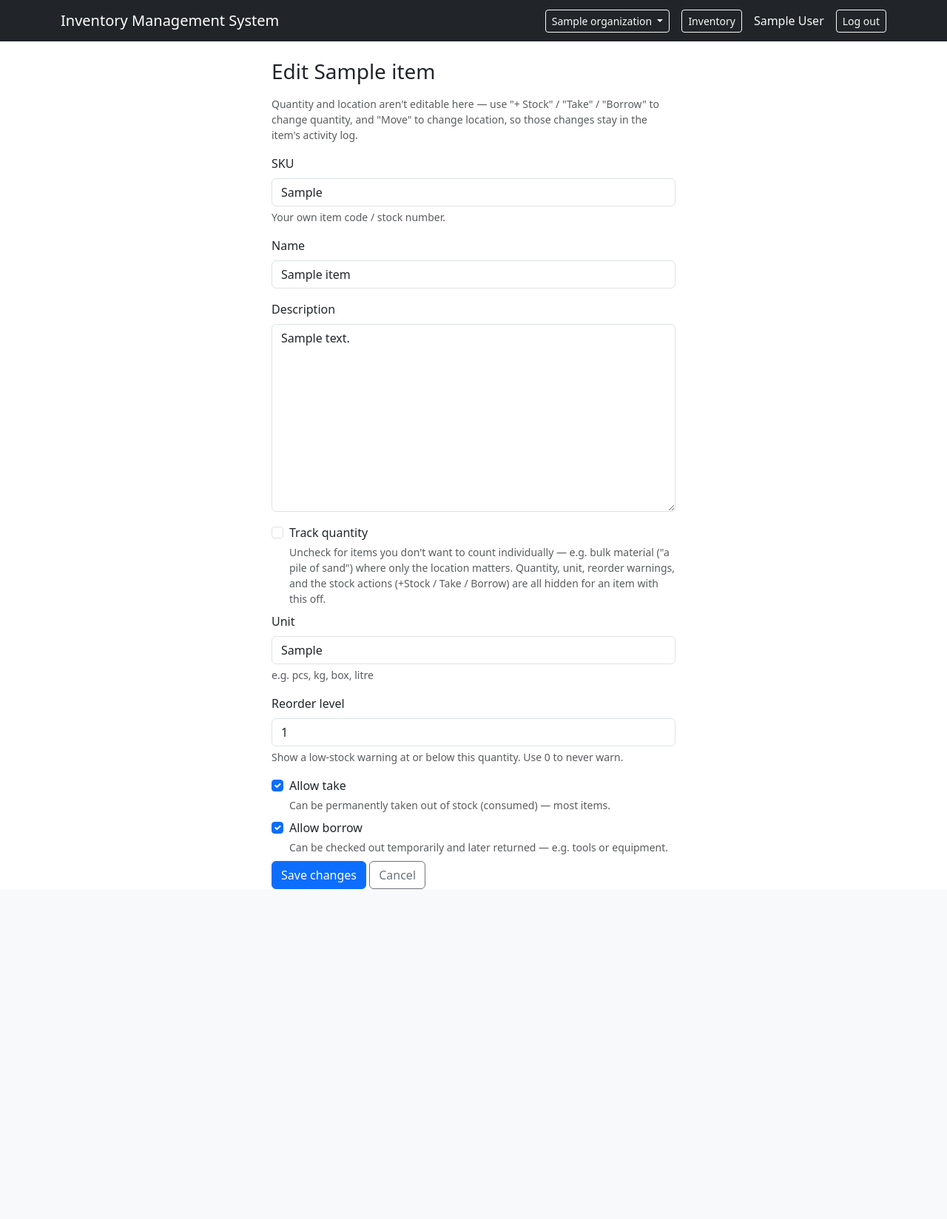
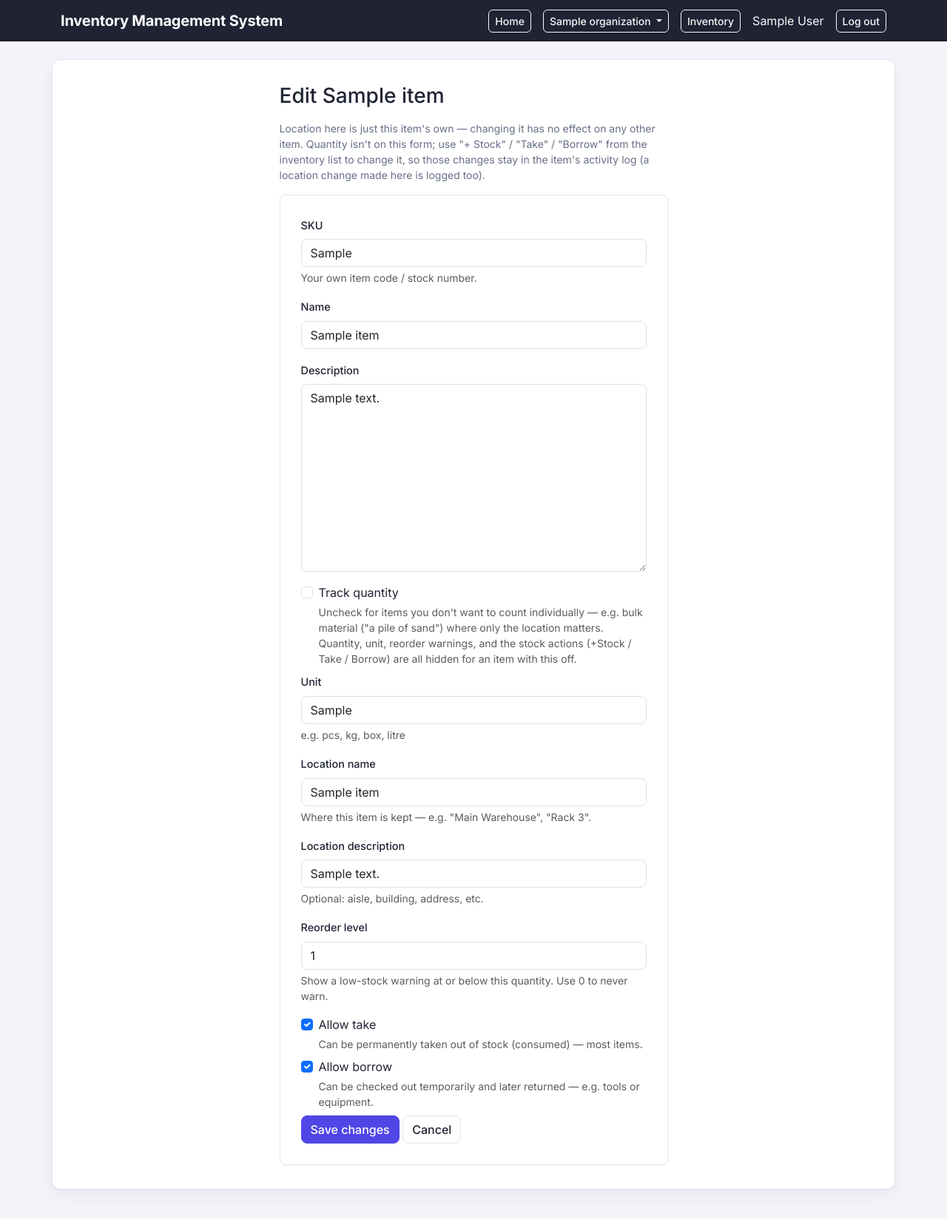
Before and after one commit to abishek414/Inventory_Management_System, a Django app: page /inventory/1/edit/ in a window 1280 px wide. Shown: the whole page at 74% size. Before the commit the page ends 1202 px from the top, so only its background shows below. Run offline with Django 5.2, Linux system fonts and the light colour scheme; a user stored in the database is signed in; tables that the repository leaves empty hold one stand-in row (values such as "Sample post").

Commit message:
Rework location as per-item text, refresh home page and styling

```diff
--- a/inventory/forms.py
+++ b/inventory/forms.py
@@ -2,7 +2,7 @@ from django import forms
 
 from accounts.forms import BootstrapFormMixin
 
-from .models import Item, Location
+from .models import Item
 
 
 class ItemForm(BootstrapFormMixin, forms.ModelForm):
@@ -10,7 +10,9 @@ class ItemForm(BootstrapFormMixin, forms.ModelForm):
     Creates a brand-new inventory item, with its starting quantity,
     location, and — decided by whoever's adding it — whether it can be
     taken (consumed permanently) and/or borrowed (checked out and
-    expected back).
+    expected back). Location (name + optional description) is plain text
+    entered right here, owned by this item alone — not shared with or
+    affected by any other item's location.
 
     If "Track quantity" is unchecked (bulk material where only the
     location matters), quantity/unit/reorder level become optional and
@@ -20,17 +22,17 @@ class ItemForm(BootstrapFormMixin, forms.ModelForm):
     class Meta:
         model = Item
         fields = [
-            'sku', 'name', 'description', 'track_quantity', 'unit', 'quantity', 'location',
-            'reorder_level', 'allow_take', 'allow_borrow',
+            'sku', 'name', 'description', 'track_quantity', 'unit', 'quantity',
+            'location_name', 'location_description', 'reorder_level', 'allow_take', 'allow_borrow',
         ]
 
     def __init__(self, *args, organization=None, **kwargs):
+        # organization is accepted (and ignored) for backwards compatibility
+        # with call sites that still pass it — location no longer needs an
+        # organization-scoped queryset since it's plain text per item.
         super().__init__(*args, **kwargs)
-        self.fields['location'].required = False
         self.fields['quantity'].required = False
         self.fields['reorder_level'].required = False
-        if organization is not None:
-            self.fields['location'].queryset = organization.locations.all()
 
     def clean(self):
         cleaned_data = super().clean()
@@ -52,20 +54,25 @@ class ItemForm(BootstrapFormMixin, forms.ModelForm):
 
 class EditItemForm(BootstrapFormMixin, forms.ModelForm):
     """
-    Edits an item's own details — everything about it EXCEPT quantity and
-    location. Those two stay off this form on purpose: they're both
-    tracked with a full audit trail (who changed them, when, by how much)
-    through the dedicated Add/Remove stock and Move actions. Letting this
-    form touch them too would let someone silently overwrite a quantity or
-    location with no log entry at all, which defeats the point of having
-    that history.
+    Edits an item's own details, including its location — location is
+    plain text owned by this one item, so changing it here has no effect
+    on any other item, unlike the old shared-Location design. The view
+    that uses this form (inventory.views.edit_item) still logs a location
+    change to the item's history when location_name/location_description
+    actually changes, even though the field lives on this general form now.
+
+    Quantity stays off this form on purpose: it's tracked with a full
+    audit trail (who changed it, when, by how much) through the dedicated
+    Add/Remove stock actions. Letting this form touch it too would let
+    someone silently overwrite a quantity with no log entry at all, which
+    defeats the point of having that history.
     """
 
     class Meta:
         model = Item
         fields = [
             'sku', 'name', 'description', 'track_quantity', 'unit',
-            'reorder_level', 'allow_take', 'allow_borrow',
+            'location_name', 'location_description', 'reorder_level', 'allow_take', 'allow_borrow',
         ]
 
     def __init__(self, *args, **kwargs):
@@ -105,23 +112,6 @@ class RemoveStockForm(BootstrapFormMixin, forms.Form):
         return quantity
 
 
-class UpdateLocationForm(BootstrapFormMixin, forms.Form):
-    location = forms.ModelChoiceField(
-        queryset=Location.objects.none(), required=False, empty_label='— No location —',
-    )
-
-    def __init__(self, *args, organization=None, **kwargs):
-        super().__init__(*args, **kwargs)
-        if organization is not None:
-            self.fields['location'].queryset = organization.locations.all()
-
-
-class LocationForm(BootstrapFormMixin, forms.ModelForm):
-    class Meta:
-        model = Location
-        fields = ['name', 'description']
-
-
 class BorrowForm(BootstrapFormMixin, forms.Form):
     quantity = forms.IntegerField(min_value=1, initial=1)
     due_date = forms.DateField(
--- a/inventory/templates/inventory/edit_item.html
+++ b/inventory/templates/inventory/edit_item.html
@@ -7,9 +7,10 @@
     <div class="col-md-6">
         <h1 class="h3 mb-3">Edit {{ item.name }}</h1>
         <p class="text-muted small">
-            Quantity and location aren't editable here — use "+ Stock" / "Take" / "Borrow" to
-            change quantity, and "Move" to change location, so those changes stay in the item's
-            activity log.
+            Location here is just this item's own — changing it has no effect on any other item.
+            Quantity isn't on this form; use "+ Stock" / "Take" / "Borrow" from the inventory list
+            to change it, so those changes stay in the item's activity log (a location change made
+            here is logged too).
         </p>
         <form method="post">
             {% csrf_token %}
--- a/inventory/templates/inventory/transaction_history.html
+++ b/inventory/templates/inventory/transaction_history.html
@@ -26,8 +26,8 @@
                 <td>{{ tx.item.name }}</td>
                 <td>{{ tx.get_transaction_type_display }}</td>
                 <td>{% if tx.quantity_change > 0 %}+{% endif %}{{ tx.quantity_change }}</td>
-                <td>{{ tx.previous_location|default:"—" }}</td>
-                <td>{{ tx.new_location|default:"—" }}</td>
+                <td>{{ tx.previous_location_name|default:"—" }}</td>
+                <td>{{ tx.new_location_name|default:"—" }}</td>
                 <td>{{ tx.performed_by|default:"—" }}</td>
                 <td>{{ tx.note }}</td>
             </tr>
--- a/inventory/urls.py
+++ b/inventory/urls.py
@@ -7,7 +7,6 @@ app_name = 'inventory'
 urlpatterns = [
     path('', views.item_list, name='item_list'),
     path('add/', views.add_item, name='add_item'),
-    path('locations/', views.manage_locations, name='manage_locations'),
     path('upload/', views.upload_excel, name='upload_excel'),
     path('upload/template/', views.download_excel_template, name='download_excel_template'),
     path('history/', views.transaction_history, name='transaction_history'),
@@ -17,6 +16,5 @@ urlpatterns = [
     path('<int:item_id>/add-stock/', views.add_stock, name='add_stock'),
     path('<int:item_id>/remove-stock/', views.remove_stock, name='remove_stock'),
     path('<int:item_id>/borrow/', views.borrow_item, name='borrow_item'),
-    path('<int:item_id>/update-location/', views.update_location, name='update_location'),
     path('<int:item_id>/delete/', views.delete_item, name='delete_item'),
 ]
--- a/inventory/views.py
+++ b/inventory/views.py
@@ -6,10 +6,7 @@ from django.utils import timezone
 from organizations.decorators import permission_required
 
 from .excel_import import ExcelImportError, build_template_workbook, import_items_from_excel
-from .forms import (
-    AddStockForm, BorrowForm, EditItemForm, ExcelUploadForm, ItemForm, LocationForm, RemoveStockForm,
-    ReturnForm, UpdateLocationForm,
-)
+from .forms import AddStockForm, BorrowForm, EditItemForm, ExcelUploadForm, ItemForm, RemoveStockForm, ReturnForm
 from .models import BorrowRecord, Item, StockTransaction
 
 
@@ -26,15 +23,18 @@ def _get_org_item_or_404(request, item_id):
 
 @permission_required('can_view_inventory')
 def item_list(request):
-    items = request.current_organization.items.select_related('location')
-    return render(request, 'inventory/item_list.html', {'items': items})
+    items = request.current_organization.items.all()
+    query = request.GET.get('q', '').strip()
+    if query:
+        items = items.filter(name__icontains=query)
+    return render(request, 'inventory/item_list.html', {'items': items, 'query': query})
 
 
 @permission_required('can_view_inventory')
 def item_detail(request, item_id):
     item = _get_org_item_or_404(request, item_id)
     outstanding_borrows = item.borrow_records.filter(returned_at__isnull=True).select_related('borrowed_by')
-    history = item.transactions.select_related('performed_by', 'previous_location', 'new_location')[:50]
+    history = item.transactions.select_related('performed_by')[:50]
     return render(request, 'inventory/item_detail.html', {
         'item': item,
         'outstanding_borrows': outstanding_borrows,
@@ -55,7 +55,7 @@ def add_item(request):
                 item=item,
                 transaction_type=StockTransaction.ADD,
                 quantity_change=item.quantity,
-                new_location=item.location,
+                new_location_name=item.location_name,
                 performed_by=request.user,
                 note='Item created',
             )
@@ -126,51 +126,47 @@ def remove_stock(request, item_id):
 @permission_required('can_edit_items')
 def edit_item(request, item_id):
     """
-    Edits an item's own details (name, SKU, description, unit, reorder
-    level, and whether it's takeable/borrowable). Quantity and location
-    are deliberately not here — see EditItemForm's docstring — those go
-    through Add/Remove stock and Move so they stay in the audit trail.
+    Edits an item's own details — name, SKU, description, unit, location,
+    reorder level, and whether it's takeable/borrowable. Location lives
+    right here now: it's plain text owned by this one item (not a shared
+    object other items also point to), so there's no separate "Move"
+    screen to send people to anymore, and editing it here can never
+    affect any other item.
+
+    Quantity is still deliberately not on this form — see EditItemForm's
+    docstring — that goes through Add/Remove stock so it stays in the
+    audit trail. Location changes still land in that same audit trail
+    (a LOCATION_CHANGE entry) even though the field lives on this general
+    form; the old/new values are captured before saving specifically so
+    that logging is accurate no matter how many other fields changed too.
     """
     item = _get_org_item_or_404(request, item_id)
+    old_location_name = item.location_name
+    old_location_description = item.location_description
 
     if request.method == 'POST':
         form = EditItemForm(request.POST, instance=item)
         if form.is_valid():
             form.save()
+            location_changed = (
+                item.location_name != old_location_name
+                or item.location_description != old_location_description
+            )
+            if location_changed:
+                StockTransaction.objects.create(
+                    item=item,
+                    transaction_type=StockTransaction.LOCATION_CHANGE,
+                    quantity_change=0,
+                    previous_location_name=old_location_name,
+                    new_location_name=item.location_name,
+                    performed_by=request.user,
+                )
             messages.success(request, f'"{item.name}" updated.')
             return redirect('inventory:item_detail', item_id=item.id)
     else:
         form = EditItemForm(instance=item)
 
     return render(request, 'inventory/edit_item.html', {'form': form, 'item': item})
-
-
-@permission_required('can_edit_items')
-def update_location(request, item_id):
-    item = _get_org_item_or_404(request, item_id)
-    org = request.current_organization
-
-    if request.method == 'POST':
-        form = UpdateLocationForm(request.POST, organization=org)
-        if form.is_valid():
-            old_location = item.location
-            new_location = form.cleaned_data['location']
-            item.location = new_location
-            item.save(update_fields=['location', 'updated_at'])
-            StockTransaction.objects.create(
-                item=item,
-                transaction_type=StockTransaction.LOCATION_CHANGE,
-                quantity_change=0,
-                previous_location=old_location,
-                new_location=new_location,
-                performed_by=request.user,
-            )
-            messages.success(request, f'"{item.name}" moved to {new_location or "no location"}.')
-            return redirect('inventory:item_list')
-    else:
-        form = UpdateLocationForm(initial={'location': item.location}, organization=org)
-
-    return render(request, 'inventory/update_location.html', {'form': form, 'item': item})
 
 
 @permission_required('can_remove_stock')
@@ -274,25 +270,6 @@ def return_item(request, record_id):
     return render(request, 'inventory/return_form.html', {'form': form, 'record': record})
 
 
-@permission_required('can_edit_items')
-def manage_locations(request):
-    org = request.current_organization
-
-    if request.method == 'POST':
-        form = LocationForm(request.POST)
-        if form.is_valid():
-            location = form.save(commit=False)
-            location.organization = org
-            location.save()
-            messages.success(request, f'Location "{location.name}" added.')
-            return redirect('inventory:manage_locations')
-    else:
-        form = LocationForm()
-
-    locations = org.locations.all()
-    return render(request, 'inventory/manage_locations.html', {'form': form, 'locations': locations})
-
-
 @permission_required('can_upload_excel')
 def upload_excel(request):
     org = request.current_organization
@@ -333,6 +310,6 @@ def download_excel_template(request):
 def transaction_history(request):
     transactions = StockTransaction.objects.filter(
         item__organization=request.current_organization,
-    ).select_related('item', 'previous_location', 'new_location', 'performed_by')[:200]
+    ).select_related('item', 'performed_by')[:200]
 
     return render(request, 'inventory/transaction_history.html', {'transactions': transactions})
--- /dev/null
+++ b/static/css/custom.css
@@ -0,0 +1,169 @@
+/*
+ * Visual polish layered on top of Bootstrap 5.3, without changing any
+ * page's markup or structure. Every template already renders inside
+ * base.html's <main class="container app-shell">, so styling that one
+ * wrapper (plus Bootstrap's own component classes: .table, .btn, .card,
+ * .alert, .badge, .form-control, .navbar) lifts the whole app at once.
+ */
+
+:root {
+    --brand-primary: #4f46e5;
+    --brand-primary-dark: #4338ca;
+    --brand-ink: #1f2333;
+    --brand-muted: #667085;
+    --brand-bg: #f4f5fa;
+    --brand-border: #e4e6ef;
+
+    /* Bootstrap 5.3 reads its component colors from these variables. */
+    --bs-primary: var(--brand-primary);
+    --bs-primary-rgb: 79, 70, 229;
+    --bs-link-color: var(--brand-primary);
+    --bs-link-hover-color: var(--brand-primary-dark);
+    --bs-body-font-family: 'Inter', system-ui, -apple-system, "Segoe UI", Roboto, sans-serif;
+    --bs-border-radius: 0.5rem;
+    --bs-border-radius-sm: 0.375rem;
+    --bs-border-radius-lg: 0.75rem;
+}
+
+body {
+    background-color: var(--brand-bg);
+    color: var(--brand-ink);
+}
+
+/* ---------- Layout: turn the shared <main> into a floating white panel ---------- */
+
+.app-shell {
+    background: #ffffff;
+    border: 1px solid var(--brand-border);
+    border-radius: var(--bs-border-radius-lg);
+    box-shadow: 0 1px 2px rgba(16, 24, 40, 0.04), 0 8px 24px rgba(16, 24, 40, 0.06);
+    padding: 2rem;
+    margin-top: 1.5rem;
+    margin-bottom: 2.5rem;
+}
+
+@media (max-width: 576px) {
+    .app-shell {
+        padding: 1.25rem;
+        border-radius: var(--bs-border-radius);
+    }
+}
+
+h1, h2, h3, h4, h5, h6 {
+    color: var(--brand-ink);
+    font-weight: 600;
+}
+
+.text-muted {
+    color: var(--brand-muted) !important;
+}
+
+/* ---------- Navbar ---------- */
+
+.navbar.bg-dark {
+    background-color: var(--brand-ink) !important;
+    box-shadow: 0 1px 2px rgba(16, 24, 40, 0.08);
+}
+
+.navbar-brand {
+    font-weight: 700;
+    letter-spacing: -0.01em;
+}
+
+/* ---------- Buttons ---------- */
+
+.btn {
+    font-weight: 500;
+    transition: transform 0.05s ease-in-out, box-shadow 0.15s ease-in-out;
+}
+
+.btn:hover {
+    transform: translateY(-1px);
+}
+
+.btn-primary {
+    background-color: var(--brand-primary);
+    border-color: var(--brand-primary);
+}
+
+.btn-primary:hover, .btn-primary:focus {
+    background-color: var(--brand-primary-dark);
+    border-color: var(--brand-primary-dark);
+}
+
+.btn-outline-secondary {
+    color: var(--brand-ink);
+    border-color: var(--brand-border);
+}
+
+.btn-outline-secondary:hover {
+    background-color: var(--brand-ink);
+    border-color: var(--brand-ink);
+}
+
+/* ---------- Tables ---------- */
+
+.table {
+    --bs-table-hover-bg: #f7f7fc;
+    border-color: var(--brand-border);
+}
+
+.table thead th {
+    background-color: #f9fafc;
+    color: var(--brand-muted);
+    font-size: 0.8rem;
+    text-transform: uppercase;
+    letter-spacing: 0.04em;
+    font-weight: 600;
+    border-bottom-width: 1px;
+}
+
+.table td, .table th {
+    vertical-align: middle;
+}
+
+/* ---------- Forms ---------- */
+
+.form-label {
+    font-weight: 500;
+    font-size: 0.9rem;
+}
+
+.form-control:focus, .form-select:focus {
+    border-color: var(--brand-primary);
+    box-shadow: 0 0 0 0.2rem rgba(79, 70, 229, 0.15);
+}
+
+/* Standalone forms (login, add item, edit role, etc.) all follow the same
+   "row justify-content-center > col-md-*" pattern — giving that column a
+   card look turns every one of those pages into a proper form panel. */
+.row.justify-content-center > [class*="col-"] > form {
+    background: #ffffff;
+    border: 1px solid var(--brand-border);
+    border-radius: var(--bs-border-radius);
+    padding: 1.75rem;
+    box-shadow: 0 1px 2px rgba(16, 24, 40, 0.04);
+}
+
+/* ---------- Badges & alerts ---------- */
+
+.badge {
+    font-weight: 600;
+    padding: 0.4em 0.65em;
+}
+
+.alert {
+    border: 1px solid transparent;
+    border-radius: var(--bs-border-radius);
+}
+
+/* ---------- Dropdown ---------- */
+
+.dropdown-menu {
+    border-color: var(--brand-border);
+    box-shadow: 0 4px 12px rgba(16, 24, 40, 0.1);
+}
+
+.dropdown-item.active, .dropdown-item:active {
+    background-color: var(--brand-primary);
+}
--- a/templates/base.html
+++ b/templates/base.html
@@ -5,13 +5,18 @@
     <meta charset="UTF-8">
     <meta name="viewport" content="width=device-width, initial-scale=1">
     <title>{% block title %}Inventory Management System{% endblock %}</title>
+    <link rel="preconnect" href="https://fonts.googleapis.com">
+    <link rel="preconnect" href="https://fonts.gstatic.com" crossorigin>
+    <link href="https://fonts.googleapis.com/css2?family=Inter:wght@400;500;600;700&display=swap" rel="stylesheet">
     <link href="https://cdn.jsdelivr.net/npm/bootstrap@5.3.3/dist/css/bootstrap.min.css" rel="stylesheet">
+    <link href="{% static 'css/custom.css' %}" rel="stylesheet">
 </head>
 <body>
     <nav class="navbar navbar-expand-lg navbar-dark bg-dark mb-4">
         <div class="container">
             <a class="navbar-brand" href="{% url 'home' %}">Inventory Management System</a>
             <div class="d-flex align-items-center">
+                <a href="{% url 'home' %}" class="btn btn-outline-light btn-sm me-3">Home</a>
                 {% if user.is_authenticated %}
                     {% if user_memberships %}
                         <div class="dropdown me-3">
@@ -55,7 +60,7 @@
         </div>
     </nav>
 
-    <main class="container">
+    <main class="container app-shell">
         {% if messages %}
             {% for message in messages %}
                 <div class="alert alert-{{ message.tags|default:'info' }}">{{ message }}</div>
```
Also changed, not shown: accounts/templates/accounts/home.html (added, +18 -0 lines), accounts/views.py (+6 -2 lines), inventory/admin.py (+4 -10 lines), inventory/excel_import.py (+19 -23 lines), inventory/models.py (+23 -35 lines), inventory/templates/inventory/item_detail.html (+4 -5 lines), inventory/templates/inventory/item_list.html (+26 -11 lines), inventory/templates/inventory/manage_locations.html (deleted, +0 -47 lines), inventory/templates/inventory/update_location.html (deleted, +0 -26 lines), inventory/templates/inventory/upload_excel.html (+4 -3 lines), inventory/migrations/0004_remove_item_location_and_more.py (added).
